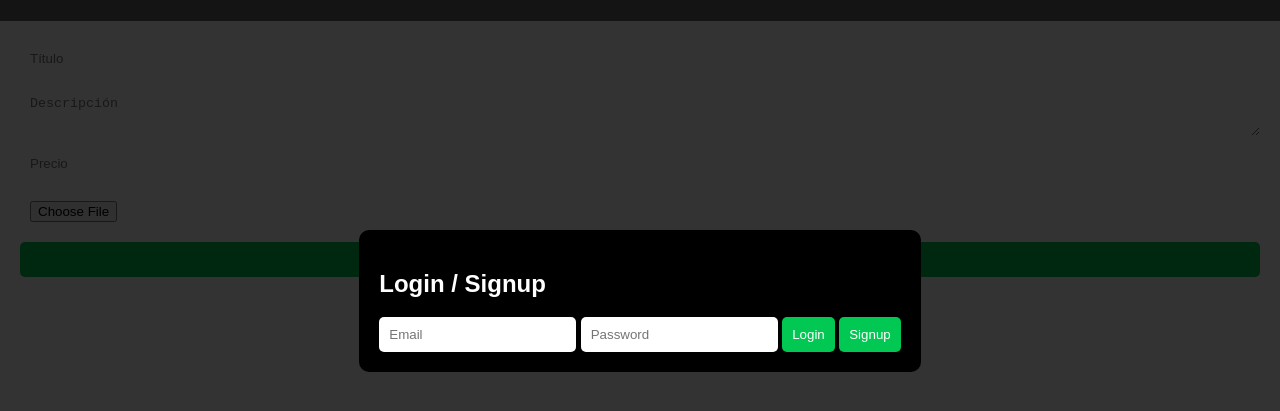
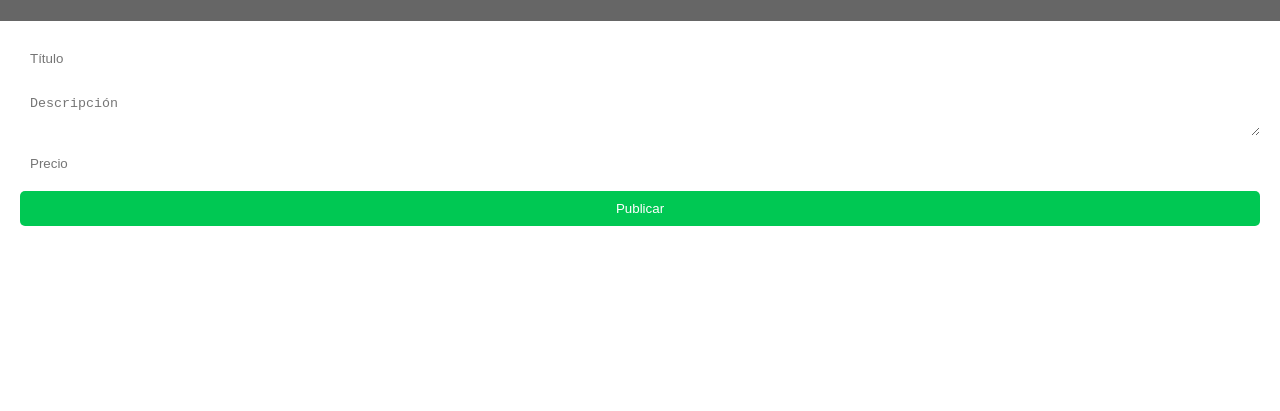
Before and after one commit to NandaimeNic/mercadito, a plain HTML site: page public/index.html in a window 1280 px wide. Shown: the part 99-510 px from the top of the page. Drawn offline with nearby package versions, Linux system fonts and the light colour scheme.

Commit message:
Update index.html

```diff
--- a/public/index.html
+++ b/public/index.html
@@ -6,10 +6,6 @@
 
   <title>Mercadito Nandaime</title>
 
-  <!-- SUPABASE -->
-  <script src="https://cdn.jsdelivr.net/npm/@supabase/supabase-js"></script>
-
-  <!-- CSS -->
   <link rel="stylesheet" href="/style.css" />
 </head>
 
@@ -25,31 +21,14 @@
     <input type="text" id="title" placeholder="Título" required />
     <textarea id="description" placeholder="Descripción"></textarea>
     <input type="number" id="price" placeholder="Precio" required />
-    <input type="file" id="image" />
 
-    <!-- IMPORTANT: explicit type -->
     <button type="submit">Publicar</button>
   </form>
-
-  <!-- AUTH MODAL -->
-  <div id="authModal" class="hidden">
-    <div class="modal-content">
-      <h2>Login / Signup</h2>
-
-      <input type="email" id="email" placeholder="Email" />
-      <input type="password" id="password" placeholder="Password" />
-
-      <!-- IMPORTANT: prevent form submit -->
-      <button type="button" id="loginBtn">Login</button>
-      <button type="button" id="signupBtn">Signup</button>
-    </div>
-  </div>
 
   <div id="listings"></div>
 
 </main>
 
-<!-- IMPORTANT: defer ensures DOM is ready -->
 <script src="/main.js" defer></script>
 
 </body>
```
